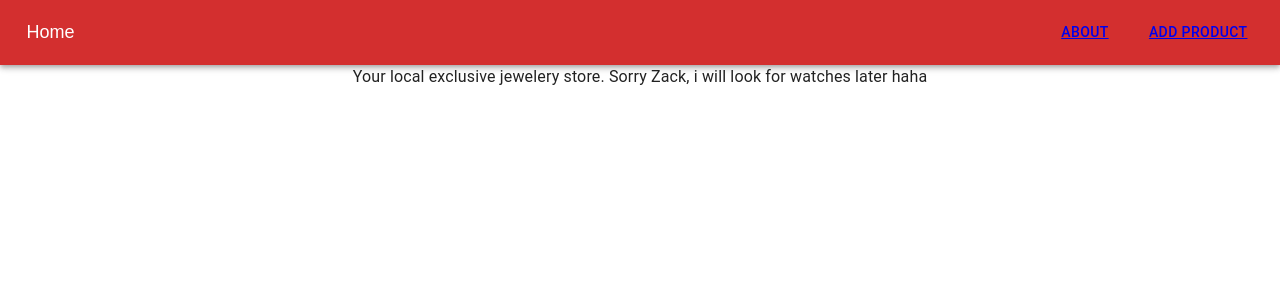
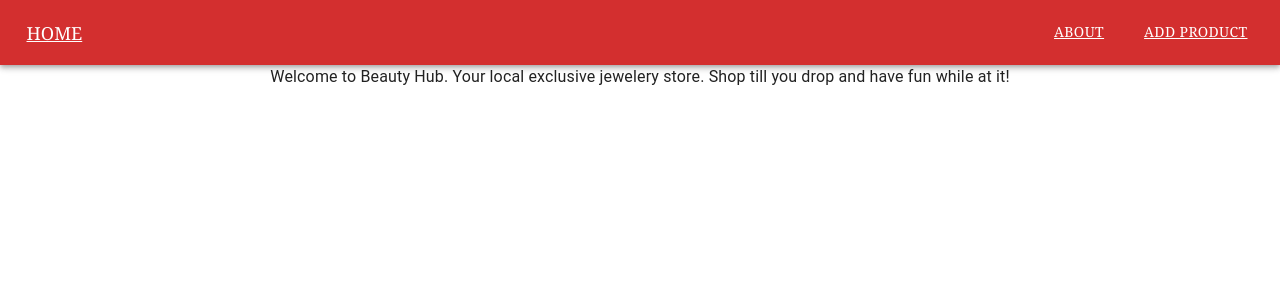
Before and after one commit to traceylungahi/Jewellery-store-App, a React (Create React App) app: page /addproduct in a window 1280 px wide. Both pictures are taken after a click on the button "ABOUT". Shown: the top 300 px of the page. Built offline with nearby package versions, Linux system fonts and the light colour scheme; data requests are answered from the project's data file.

Commit message:
Updated the about page

```diff
--- a/src/App.css
+++ b/src/App.css
@@ -12,6 +12,14 @@
 
 .Login {
   display: flex;
+  flex-direction: column;
+  align-items: center;
+  justify-content: center;
+  border: 1px solid lightgray;
+  padding: 50px;
+}
+
+.container {
   flex-direction: column;
   align-items: center;
   justify-content: center;
--- a/src/components/About.js
+++ b/src/components/About.js
@@ -2,8 +2,8 @@ import React from "react";
 
 function About() {
     return (
-      <div>
-        Your local exclusive jewelery store. Sorry Zack, i will look for watches later haha
+      <div className="çontainer">
+        Welcome to Beauty Hub. Your local exclusive jewelery store. Shop till you drop and have fun while at it!
       </div>
     );
 }
--- a/src/components/AddProduct.js
+++ b/src/components/AddProduct.js
@@ -75,7 +75,7 @@ function AddProduct() {
             <div className="Button">
               <Button onClick={(event) => handleClick(event)}
                 variant="contained"
-                color="primary"
+                color="secondary"
               >
                 Register Product
               </Button>
--- a/src/components/NavBar.js
+++ b/src/components/NavBar.js
@@ -11,7 +11,7 @@ function NavBar() {
             <AppBar position='static' color='error'>
                 <Toolbar style={{ margin: "0.5px" }}>
                     <IconButton size='small' edge='start' color='inherit' sans-serif='logo'>
-                        Home
+                    <NavLink to='/' color='white'>HOME</NavLink>
                     </IconButton>
                     <Typography variant='h4' component='div' sx={{ flexGrow: 3 }}>
                     </Typography>
--- a/src/components/ProductHolder.js
+++ b/src/components/ProductHolder.js
@@ -1,4 +1,4 @@
-import React, { useState } from "react";
+import React from "react";
 import Card from '@mui/material/Card';
 import { makeStyles } from "@material-ui/core";
 import CardContent from '@mui/material/CardContent';
--- a/src/index.css
+++ b/src/index.css
@@ -12,3 +12,16 @@ code {
   font-family: source-code-pro, Menlo, Monaco, Consolas, 'Courier New',
     monospace;
 }
+
+a:link , a:visited{
+  color: white;
+  font-family:Georgia, 'Times New Roman', Times, serif
+}
+
+.container {
+  flex-direction: column;
+  align-items: center;
+  justify-content: center;
+  border: 1px solid lightgray;
+  padding: 50px;
+}
```
